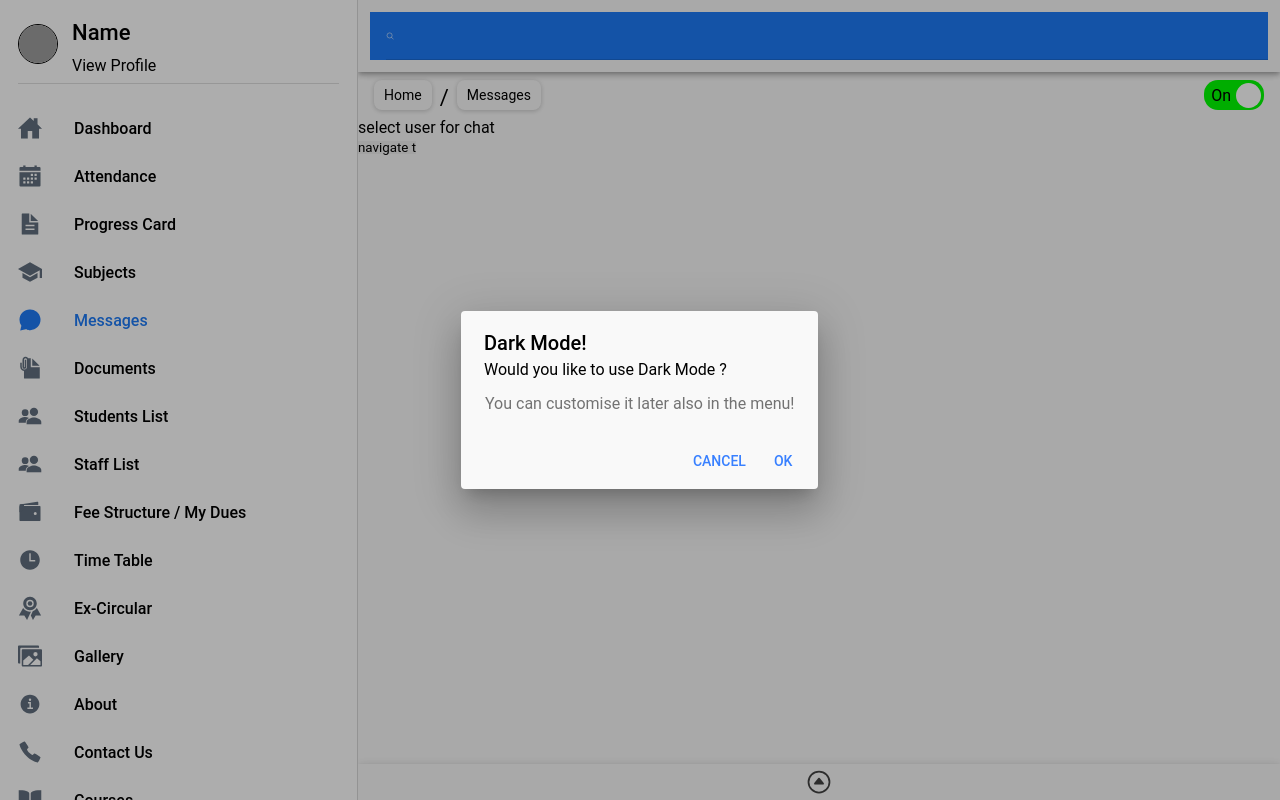
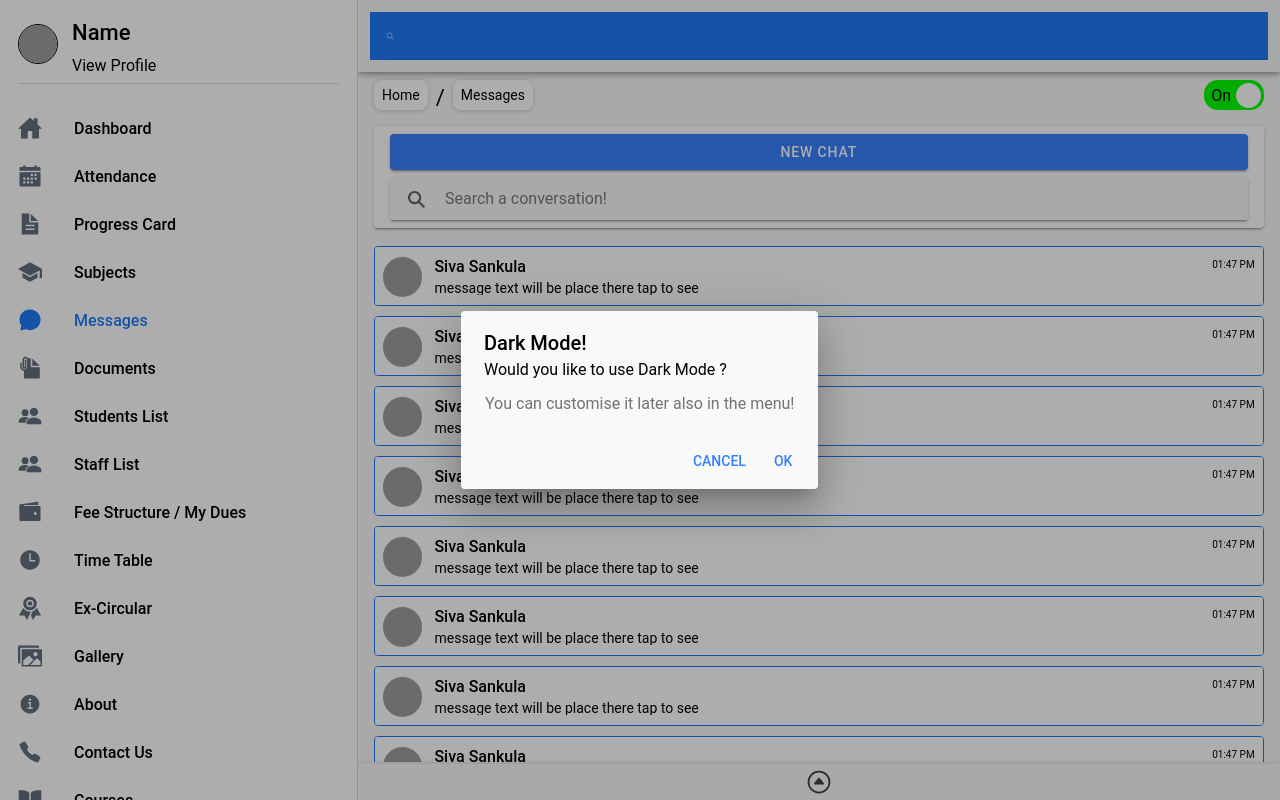
Before and after one commit to sivasankula19/guntur-schools-apps, a React (Vite) app in the folder mobile/: page /messages in a window 1280 px wide. Built offline with nearby package versions, Linux system fonts and the light colour scheme; grey boxes are pictures that could not be loaded.

Commit message:
messages screen implementation

```diff
--- a/mobile/src/App.css
+++ b/mobile/src/App.css
@@ -22,6 +22,7 @@
 .custome_footer_ion {
   position: absolute;
   bottom: 0;
+  cursor: pointer;
 }
 
 .foote_wrapper{
@@ -236,6 +237,7 @@ ion-header {
   left: 10px;
   top: 10px;
   z-index: 1;
+  cursor: pointer;
   border-radius: 36px;
 }
 
@@ -539,6 +541,7 @@ ion-header {
 .title_name {
   font-weight: bold !important;
   color: #1D7AF5;
+  cursor: pointer;
 }
 
 .user_id {
@@ -555,6 +558,7 @@ ion-header {
   height: 50px;
   border-radius: 50px;
   border: 1px solid;
+  cursor: pointer;
 }
 
 .prifile_image {
@@ -605,9 +609,15 @@ ion-breadcrumb {
   box-shadow: 0px 1px 5px rgba(0, 0, 0, 0.2);
   font-size: 12px;
   border-radius: 8px;
-  padding: 4px 10px;
+  padding: 4px 8px;
   margin-right: 8px;
   line-height: 22px;
+  background: #ffffff;
+  cursor: pointer;
+}
+
+.dark .g_bread{
+  background: #000000;
 }
 
 .dark .g_bread {
@@ -781,6 +791,7 @@ ion-breadcrumbs {
 
 .icons_holder_attendance ion-icon {
   font-size: 24px !important;
+  cursor: pointer;
 }
 
 .list_viwe_icon {
@@ -800,6 +811,7 @@ ion-breadcrumbs {
 .month_year_view {
   width: 40%;
   border: 1px solid #1D7AF5;
+  cursor: text;
 }
 
 .dark .month_year {
@@ -916,6 +928,7 @@ ion-breadcrumbs {
 
 .summery_icons_container ion-icon {
   font-size: 28px;
+  cursor: pointer;
 }
 
 /* grid view */
@@ -1092,6 +1105,7 @@ ion-breadcrumbs {
   max-width: 80px;
   max-height: 30px;
   font-weight: 600;
+  cursor: pointer;
 }
 
 .edit_remainder {
@@ -1290,6 +1304,7 @@ ion-breadcrumbs {
 
 .subject_item_card_content ion-icon {
   font-size: 22px;
+  cursor: pointer;
 }
 
 .subject_selected_icon {
@@ -1299,6 +1314,7 @@ ion-breadcrumbs {
 .subject_item_card_content a {
   font-size: 12px;
   text-decoration: underline;
+  cursor: pointer;
 }
 
 /* progress bar */
@@ -1490,6 +1506,10 @@ ion-breadcrumbs {
 
 .document_inner_content ion-item {
   border-radius: 8px;
+}
+
+.document_inner_content ion-item a {
+  cursor: pointer;
 }
 
 .inside-container-block {
@@ -1627,11 +1647,13 @@ ion-breadcrumbs {
 
 .progress_icons_container .list_viwe_icon {
   font-size: 28px;
+  cursor: pointer;
 }
 
 .progress_icons_container .grdi_view_icon {
   font-size: 22px;
   margin-bottom: 0 !important;
+  cursor: pointer;
 }
 
 .g_custom_tabs {
@@ -2442,11 +2464,96 @@ label.input-wrapper.sc-ion-input-ios {
 
 /* messages */
 
+
+.messages{
+  height: 100%;
+}
+
 .messages .toggle_io{
   margin: 8px 16px;
 }
 
-
+.messages .select_chat{
+  height: calc(100% - 84px);
+  width: 100%;
+}
+
+.messages .select_chat .filter_chat ion-card{
+  margin: 8px 16px;
+}
+
+.messages .select_chat .filter_chat ion-card ion-card-content{
+  padding: 8px 16px;
+}
+
+.messages .select_chat .filter_chat ion-searchbar{
+  padding: 8px 0 0 0;
+  min-height: 30px;
+
+}
+
+.messages .select_chat .chat_list{
+  padding: 0 16px;
+  height: calc(100% - 118px);
+  overflow-y: auto;
+}
+
+
+.messages .select_chat .filter_chat ion-button{
+  min-height: 30px;
+  height: 36px;
+  margin: 0;
+}
+
+.messages .select_chat .chat_list .profile{
+  width: 40px;
+  height: 40px;
+  border-radius: 40px;
+}
+
+.messages .select_chat .chat_list .name_last_msg{
+  margin-left: 12px;
+  width: calc(100% - 40px);
+}
+
+.messages .select_chat .chat_list  .title_chat{
+  width: 80%;
+}
+
+.messages .select_chat .chat_list .name_last_msg p{
+  margin: 6px 0 0 0;
+  font-size: 14px;
+}
+
+.messages .select_chat .chat_list .name_last_msg .time_stamp{
+  margin: 0;
+  font-size: 10px;
+  min-width: 20%;
+}
+
+.messages .select_chat .chat_list .name_last_msg h2{
+  margin: 0;
+  font-size: 16px;
+
+}
+
+.messages .select_chat .chat_list ion-item{
+  --padding-start: 8px;
+  --inner-padding-end:8px;
+  --inner-border-width: 0;
+  height: 60px;
+  --min-height: 60px;
+  margin-top: 10px;
+  border: 1px solid;
+  border-color: #1D7AF5;
+  border-radius: 4px;
+}
+
+.messages .select_chat .chat_list .profile img{
+  width: 100%;
+  height: 100%;
+  border-radius: 40px;
+}
 
 
 
@@ -2638,6 +2745,11 @@ label.input-wrapper.sc-ion-input-ios {
   text-align: end;
   line-height: 0.5rem;
 }
+.msg_blk .custom_time_msg {
+  display: flex;
+  align-items: end;
+  margin-left: 10px;
+}
 
 .msgs_scroll .no_msgs_screen{
   height: 100%;
--- a/mobile/src/components/ExploreContainer.tsx
+++ b/mobile/src/components/ExploreContainer.tsx
@@ -30,7 +30,6 @@ interface ContainerProps {
 
 const ExploreContainer: React.FC<ContainerProps> = ({ name }) => {
   useEffect(() => {
-    console.log('inside', name);
   }, []);
 
   return (
--- a/mobile/src/components/Header.tsx
+++ b/mobile/src/components/Header.tsx
@@ -20,8 +20,6 @@ const Header: React.FC = React.memo(() => {
   const authInfo = useSelector((state: any) => state.auth);
   const isAuthenticated = useSelector((state: any) => state.auth.isAuthenticated);
   const navigate = useNavigate();
-
-  console.log('is auth', isAuthenticated);
 
   const handleSearchBack = () => {
     navigate('/select-school');
--- a/mobile/src/components/NavChipsCard.tsx
+++ b/mobile/src/components/NavChipsCard.tsx
@@ -27,13 +27,14 @@ const NavChipCard: React.FC<PropsWithChildren<{ chips: Chip[], isOpen: boolean,
   const navigate = useNavigate();
   const dispatch = useDispatch();
 
+  const publicModules = ["About", "Courses","Contact-Us","Achievements","Gallery","Ex-Circular"]
+
   const handleNavigate = (path: string, moduleName:string) => {
-    if(moduleName in publicModules)
+    if(publicModules.includes(moduleName))
       dispatch(setPreLoginPublicView(moduleName))
     navigate(path)
   }
 
-  const publicModules = ["About", "Courses","Contact Us","Achievements","Gallery","Ex-Circular"]
 
   return (
     <IonCard>
--- a/mobile/src/components/PreLoginHead.tsx
+++ b/mobile/src/components/PreLoginHead.tsx
@@ -17,7 +17,7 @@ const PreLoginHead: React.FC = () => {
     { name: 'About', redirectTo: '/about', id: 'About', path:'about' },
     { name: 'Courses', redirectTo: '/courses', id: 'Courses', path:'courses' },
     { name: 'Contact-Us', redirectTo: '/contact-us', id: 'ContactUs', path:'contact-us' },
-    { name: 'Achievement', redirectTo: '/achievements', id: 'Achievement', path:'achievements' },
+    { name: 'Achievements', redirectTo: '/achievements', id: 'Achievement', path:'achievements' },
     { name: 'Gallery', redirectTo: '/gallery', id: 'Gallery',path:'gallery'  },
     { name: 'Ex-Circular', redirectTo: '/ex-circular', id: 'ExCircular', path:'ex-circular' },
   ];
--- a/mobile/src/pages/Home/Home.tsx
+++ b/mobile/src/pages/Home/Home.tsx
@@ -53,14 +53,14 @@ const Home: React.FC = () => {
     setPassword(e.detail.value);
   };
 
-  const handleNavigate = (path: string, module: string) => {
-    dispatch(setPreLoginPublicView(module))
+  const handleNavigate = (path: string, moduleName: string) => {
+    dispatch(setPreLoginPublicView(moduleName))
     navigate(path)
   }
 
   const preLoginModules = [{ id: 1, moduleName: 'About', icon: informationCircleOutline,redirectTo: '/about' },
   { id: 2, moduleName: 'Courses', icon: schoolOutline ,redirectTo: '/courses'},
-  { id: 3, moduleName: 'Contact Us', icon: callOutline, redirectTo: '/contact-us' },
+  { id: 3, moduleName: 'Contact-Us', icon: callOutline, redirectTo: '/contact-us' },
   { id: 4, moduleName: 'Achievements', icon: trophyOutline, redirectTo: '/achievements' },
   { id: 5, moduleName: 'Gallery', icon: imageOutline,redirectTo: '/gallery'  },
   { id: 6, moduleName: 'Ex-Circular', icon: newspaperOutline, redirectTo: '/ex-circular' },]
--- a/mobile/src/pages/messages/Messages.tsx
+++ b/mobile/src/pages/messages/Messages.tsx
@@ -1,7 +1,7 @@
 import React, { useState } from 'react';
 import { useNavigate, useParams } from 'react-router';
 import GBreadCrumbs from '../../components/GBreadCrumbs';
-import { IonToggle } from '@ionic/react';
+import { IonButton, IonCard, IonCardContent, IonItem, IonSearchbar, IonText, IonToggle } from '@ionic/react';
 
 const Messages: React.FC = () => {
   const { name } = useParams<{ name: string }>();
@@ -14,9 +14,122 @@ const Messages: React.FC = () => {
     setIsFilterEnabled(event.detail.checked);
   };
 
-  const handleUserChat = (userId:string) => {
+  const handleUserChat = (userId: string) => {
     navigate(`/messages/${userId}`)
   }
+
+  const chatList = [
+    {
+      id: 'Y24C8A019',
+      isStaff: false,
+      name: 'Siva Sankula',
+      lastMsg: 'message text will be place there tap to see',
+      msgSeen: false,
+      lastMsgReceived: '2024-06-10T13:47:41.373Z',
+      profile:
+        'https://www.static-contents.youth4work.com/y4w/Images/Users/3126495.png?v=20180128190106',
+    },
+    {
+      id: 'Y24C8A020',
+      isStaff: false,
+      name: 'Siva Sankula',
+      lastMsg: 'message text will be place there tap to see',
+      msgSeen: false,
+      lastMsgReceived: '2024-06-10T13:47:41.373Z',
+      profile:
+        'https://www.static-contents.youth4work.com/y4w/Images/Users/3126495.png?v=20180128190106',
+    },
+    {
+      id: 'Y24C8A021',
+      isStaff: false,
+      name: 'Siva Sankula',
+      lastMsg: 'message text will be place there tap to see',
+      msgSeen: false,
+      lastMsgReceived: '2024-06-10T13:47:41.373Z',
+      profile:
+        'https://www.static-contents.youth4work.com/y4w/Images/Users/3126495.png?v=20180128190106',
+    },
+    {
+      id: 'Y24C8A022',
+      isStaff: false,
+      name: 'Siva Sankula',
+      lastMsg: 'message text will be place there tap to see',
+      msgSeen: false,
+      lastMsgReceived: '2024-06-10T13:47:41.373Z',
+      profile:
+        'https://www.static-contents.youth4work.com/y4w/Images/Users/3126495.png?v=20180128190106',
+    },
+    {
+      id: 'Y24C8A023',
+      isStaff: false,
+      name: 'Siva Sankula',
+      lastMsg: 'message text will be place there tap to see',
+      msgSeen: false,
+      lastMsgReceived: '2024-06-10T13:47:41.373Z',
+      profile:
+        'https://www.static-contents.youth4work.com/y4w/Images/Users/3126495.png?v=20180128190106',
+    },
+    {
+      id: 'Y24C8A024',
+      isStaff: false,
+      name: 'Siva Sankula',
+      lastMsg: 'message text will be place there tap to see',
+      msgSeen: false,
+      lastMsgReceived: '2024-06-10T13:47:41.373Z',
+      profile:
+        'https://www.static-contents.youth4work.com/y4w/Images/Users/3126495.png?v=20180128190106',
+    },
+    {
+      id: 'Y24C8A025',
+      isStaff: false,
+      name: 'Siva Sankula',
+      lastMsg: 'message text will be place there tap to see',
+      msgSeen: false,
+      lastMsgReceived: '2024-06-10T13:47:41.373Z',
+      profile:
+        'https://www.static-contents.youth4work.com/y4w/Images/Users/3126495.png?v=20180128190106',
+    },
+    {
+      id: 'Y24C8A026',
+      isStaff: false,
+      name: 'Siva Sankula',
+      lastMsg: 'message text will be place there tap to see',
+      msgSeen: false,
+      lastMsgReceived: '2024-06-10T13:47:41.373Z',
+      profile:
+        'https://www.static-contents.youth4work.com/y4w/Images/Users/3126495.png?v=20180128190106',
+    },
+    {
+      id: 'Y24C8A027',
+      isStaff: false,
+      name: 'Siva Sankula',
+      lastMsg: 'message text will be place there tap to see',
+      msgSeen: false,
+      lastMsgReceived: '2024-06-10T13:47:41.373Z',
+      profile:
+        'https://www.static-contents.youth4work.com/y4w/Images/Users/3126495.png?v=20180128190106',
+    },
+    {
+      id: 'Y24C8A028',
+      isStaff: false,
+      name: 'Siva Sankula',
+      lastMsg: 'message text will be place there tap to see',
+      msgSeen: false,
+      lastMsgReceived: '2024-06-10T13:47:41.373Z',
+      profile:
+        'https://www.static-contents.youth4work.com/y4w/Images/Users/3126495.png?v=20180128190106',
+    },
+    {
+      id: 'Y24C8A029',
+      isStaff: false,
+      name: 'Siva Sankula',
+      lastMsg: 'message text will be place there tap to see',
+      msgSeen: false,
+      lastMsgReceived: '2024-06-10T13:47:41.373Z',
+      profile:
+        'https://www.static-contents.youth4work.com/y4w/Images/Users/3126495.png?v=20180128190106',
+    },
+  ];
 
   return (
     <div className='messages'>
@@ -29,17 +142,60 @@ const Messages: React.FC = () => {
             onIonChange={handleToggleChange}
           >
             <span
-              className={`toggle-text ${
-                isFilterEnabled ? 'enabled_filter' : 'disabled_filter'
-              }`}
+              className={`toggle-text ${isFilterEnabled ? 'enabled_filter' : 'disabled_filter'
+                }`}
             >
               {isFilterEnabled ? 'On' : 'Off'}
             </span>
           </IonToggle>
         </div>
       </div>
-      <div>select user for chat</div>
-      <button onClick={()=>handleUserChat('Y24C8A019')}>navigate t</button>
+      <div className='select_chat'>
+        <div className='filter_chat'>
+          <IonCard>
+            <IonCardContent>
+              <IonButton expand="block">New Chat</IonButton>
+              <IonSearchbar placeholder='Search a conversation!'></IonSearchbar>
+            </IonCardContent>
+          </IonCard>
+        </div>
+        <div className='chat_list'>
+          {
+            chatList.length ? <>
+              {
+                chatList.map((chat: any) => (<IonItem onClick={()=>handleUserChat(chat.id)} className='chat_item' key={chat.id}>
+                  <div className='g_full_width'>
+                    <div className='g_flex g_align_cntr'>
+                      <div className='profile'>
+                        <img src={chat.profile} />
+                      </div>
+                      <div className='name_last_msg'>
+                        <div className='g_flex g_space_btwn'>
+                          <IonText className='title_chat'>
+                            <h2 className='g_text_ellipses'>{chat.name}</h2>
+                          </IonText>
+                          <IonText>
+                            <p className='time_stamp'>{new Date(chat.lastMsgReceived).toLocaleTimeString([], { hour: '2-digit', minute: '2-digit' })}</p>
+                          </IonText>
+                        </div>
+
+                        <IonText>
+                          <p className='g_text_ellipses'>{chat.lastMsg}</p>
+                        </IonText>
+                      </div>
+                    </div>
+                  </div>
+                </IonItem>))
+              }
+            </> : <>
+              <div>
+
+              </div>
+            </>
+          }
+        </div>
+      </div>
+      {/* <button >navigate t</button> */}
     </div>
   );
 };
```
Also changed, not shown: mobile/src/App.tsx (+25 -0 lines), mobile/src/pages/Attendance.tsx (+9 -0 lines), mobile/src/pages/dashboard/Dashboard.css (+14 -0 lines), mobile/src/pages/dashboard/Dashboard.tsx (+69 -72 lines), mobile/src/pages/messages/ChatScreen.tsx (+13 -6 lines).
